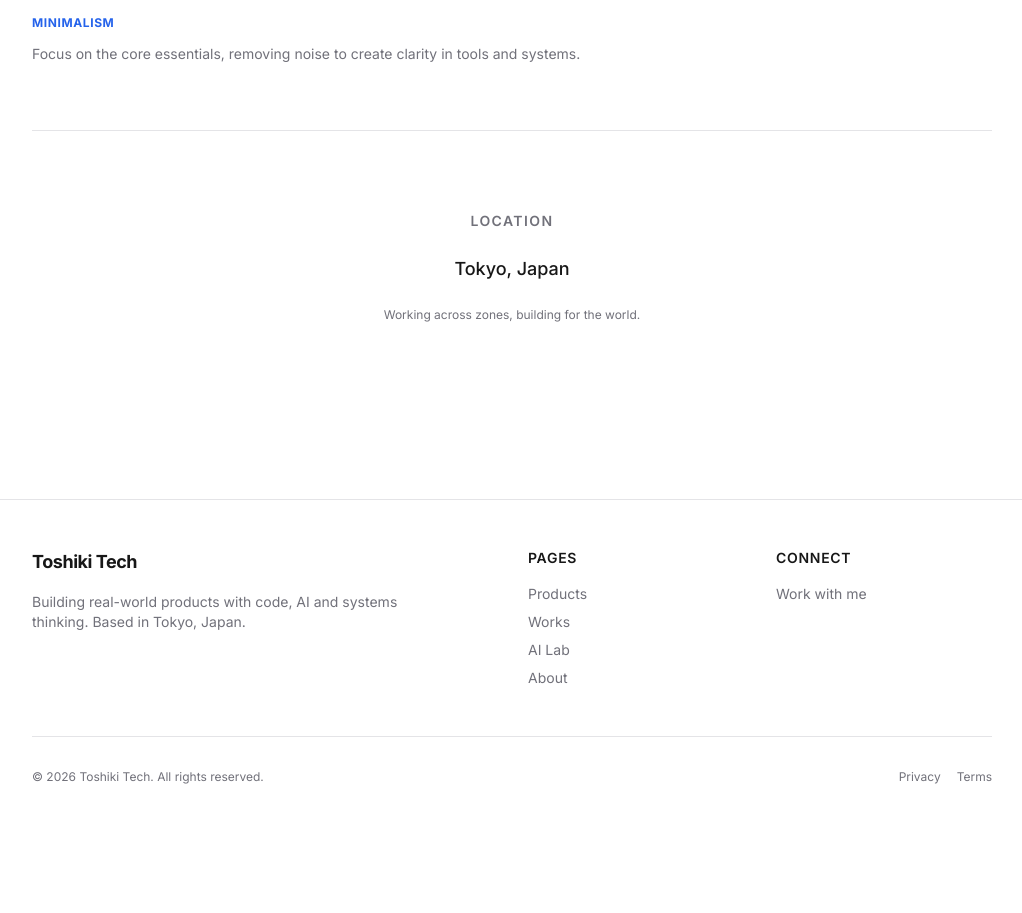
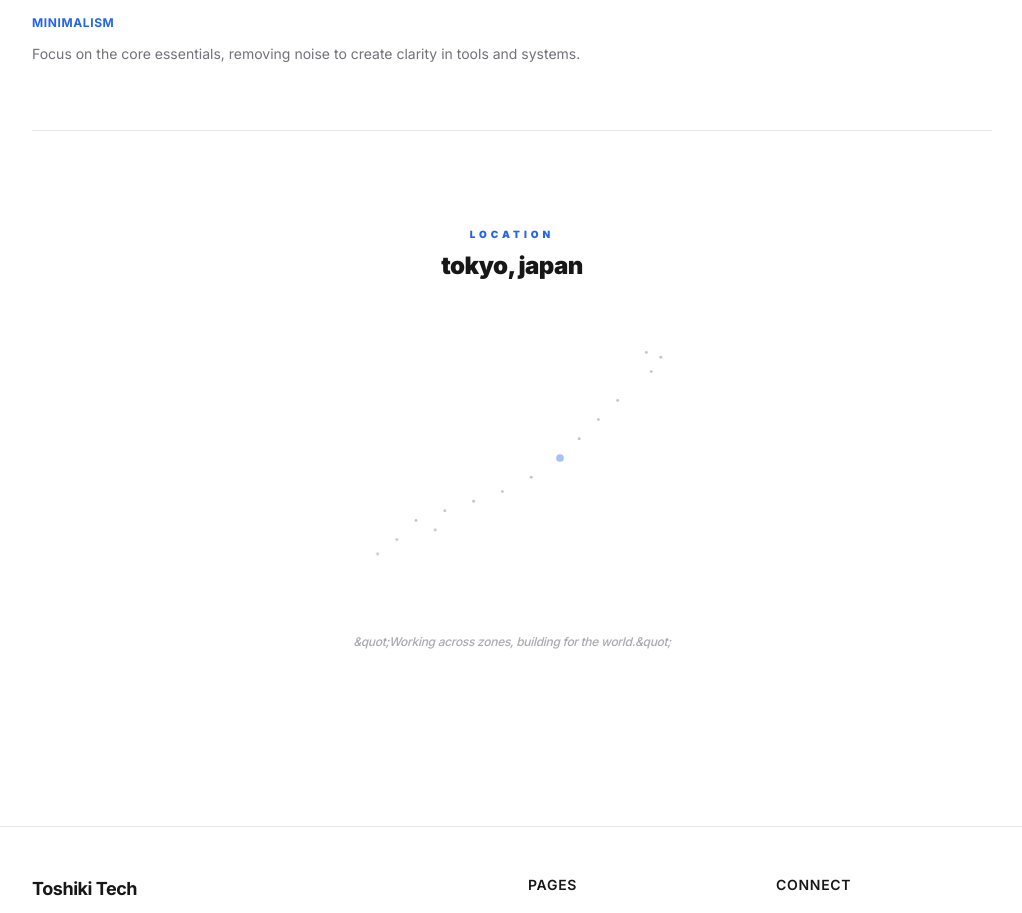
Before and after one commit to toshiki-tech/toshiki.tech, a Next.js app: page /en/about in a window 1280 px wide. Shown: the part 820-1733 px from the top of the page, without its empty margins (128-1150 px from the left). Before the commit the page ends 1653 px from the top, so only its background shows below. Built offline with nearby package versions, Linux system fonts and the light colour scheme.

Commit message:
feat: add abstract dot-grid map to location section in about page

```diff
--- a/src/app/[lang]/(site)/about/page.tsx
+++ b/src/app/[lang]/(site)/about/page.tsx
@@ -86,18 +86,54 @@ export default async function AboutPage({ params: { lang } }: { params: { lang:
         </section>
       </div>
 
-      <section className="pt-20 border-t border-[var(--border)] text-center space-y-6">
-        <p className="text-sm font-semibold tracking-widest uppercase text-[var(--muted-foreground)]">
-          {lang === 'en' ? 'Location' : lang === 'zh' ? '驻地' : '拠点'}
-        </p>
-        <p className="text-lg font-medium">Tokyo, Japan</p>
-        <p className="text-xs text-[var(--muted-foreground)]">
-          {lang === 'en'
-            ? 'Working across zones, building for the world.'
-            : lang === 'zh'
-              ? '跨时区协作，为世界而建。'
-              : 'タイムゾーンを越え、世界のために。'}
-        </p>
+      <section className="pt-24 border-t border-[var(--border)] relative overflow-hidden group">
+        <div className="flex flex-col items-center text-center space-y-8 relative z-10">
+          <div className="space-y-2">
+            <p className="text-[10px] font-black uppercase tracking-[0.4em] text-[rgb(var(--accent))]">
+              {lang === 'en' ? 'Location' : lang === 'zh' ? '驻地' : '拠点'}
+            </p>
+            <h3 className="text-2xl font-black tracking-tight text-[var(--foreground-rgb)] lowercase">
+              tokyo, japan
+            </h3>
+          </div>
+
+          {/* Abstract Map of Japan */}
+          <div className="w-full max-w-sm aspect-[4/3] relative flex items-center justify-center opacity-40 group-hover:opacity-60 transition-opacity duration-700">
+            <svg viewBox="0 0 400 300" className="w-full h-full text-[var(--muted-foreground)] fill-current">
+              {/* Simplified Japan Shape using Dots */}
+              <g className="dot-grid">
+                {/* Hokkaido */}
+                <circle cx="340" cy="40" r="1.5" /> <circle cx="355" cy="45" r="1.5" /> <circle cx="345" cy="60" r="1.5" />
+                {/* Honshu */}
+                <circle cx="310" cy="90" r="1.5" /> <circle cx="290" cy="110" r="1.5" /> <circle cx="270" cy="130" r="1.5" />
+                <circle cx="250" cy="150" r="1.5" /> <circle cx="220" cy="170" r="1.5" /> <circle cx="190" cy="185" r="1.5" />
+                <circle cx="160" cy="195" r="1.5" /> <circle cx="130" cy="205" r="1.5" /> <circle cx="100" cy="215" r="1.5" />
+                {/* Tokyo Area Marker */}
+                <g className="relative">
+                  <circle cx="250" cy="150" r="4" className="text-[rgb(var(--accent))] fill-current" />
+                  <circle cx="250" cy="150" r="8" className="text-[rgb(var(--accent))] fill-none stroke-current opacity-20 animate-ping" />
+                </g>
+                {/* Shikoku */}
+                <circle cx="120" cy="225" r="1.5" />
+                {/* Kyushu */}
+                <circle cx="80" cy="235" r="1.5" /> <circle cx="60" cy="250" r="1.5" />
+              </g>
+              {/* Subtle Connection Lines */}
+              <path d="M60,250 L355,45" className="stroke-current opacity-5" fill="none" strokeWidth="0.5" strokeDasharray="4 4" />
+            </svg>
+
+            {/* Ambient Glow */}
+            <div className="absolute top-1/2 left-1/2 -translate-x-1/2 -translate-y-1/2 w-64 h-32 bg-[rgb(var(--accent))]/10 blur-[80px] -z-10" />
+          </div>
+
+          <p className="text-xs font-medium text-[var(--muted-foreground)] tracking-tight italic opacity-60">
+            {lang === 'en'
+              ? '&quot;Working across zones, building for the world.&quot;'
+              : lang === 'zh'
+                ? '“跨时区协作，为世界而建。”'
+                : '「タイムゾーンを越え、世界のために。」'}
+          </p>
+        </div>
       </section>
     </div>
   );
```
